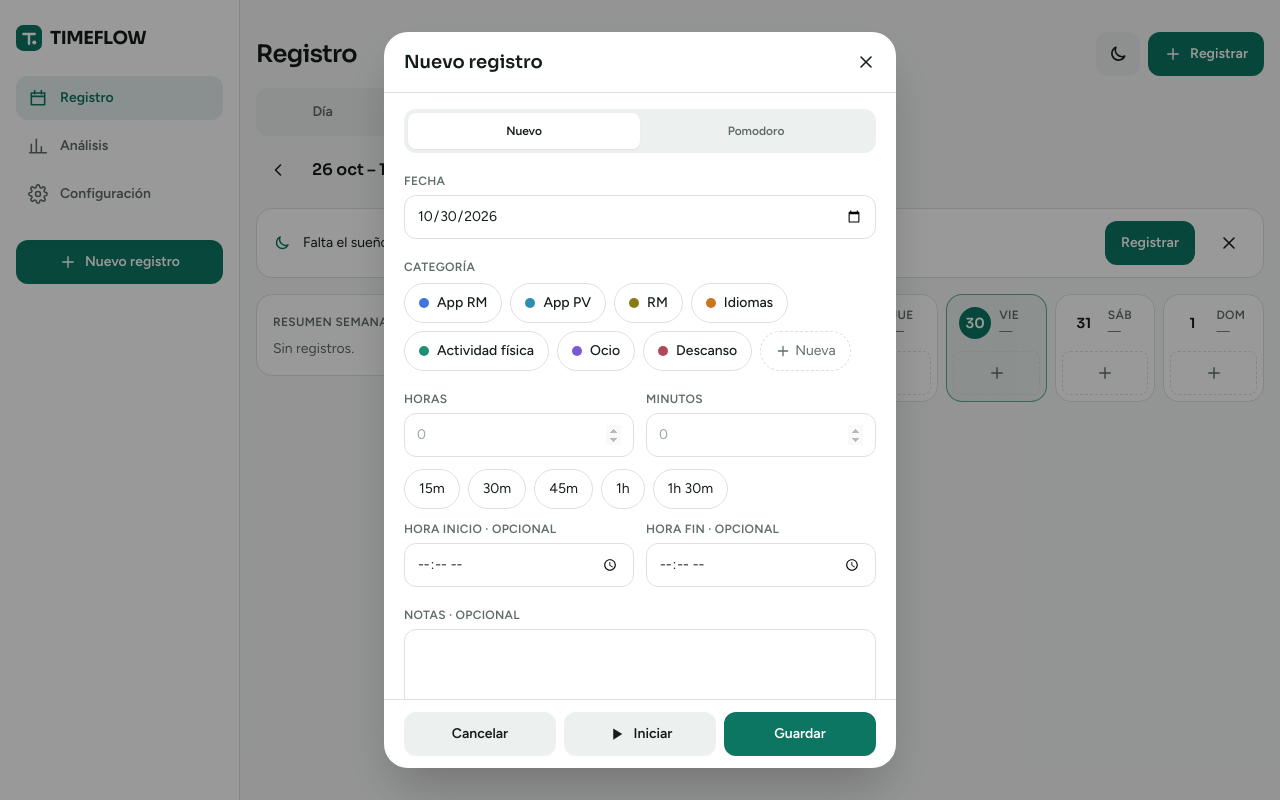
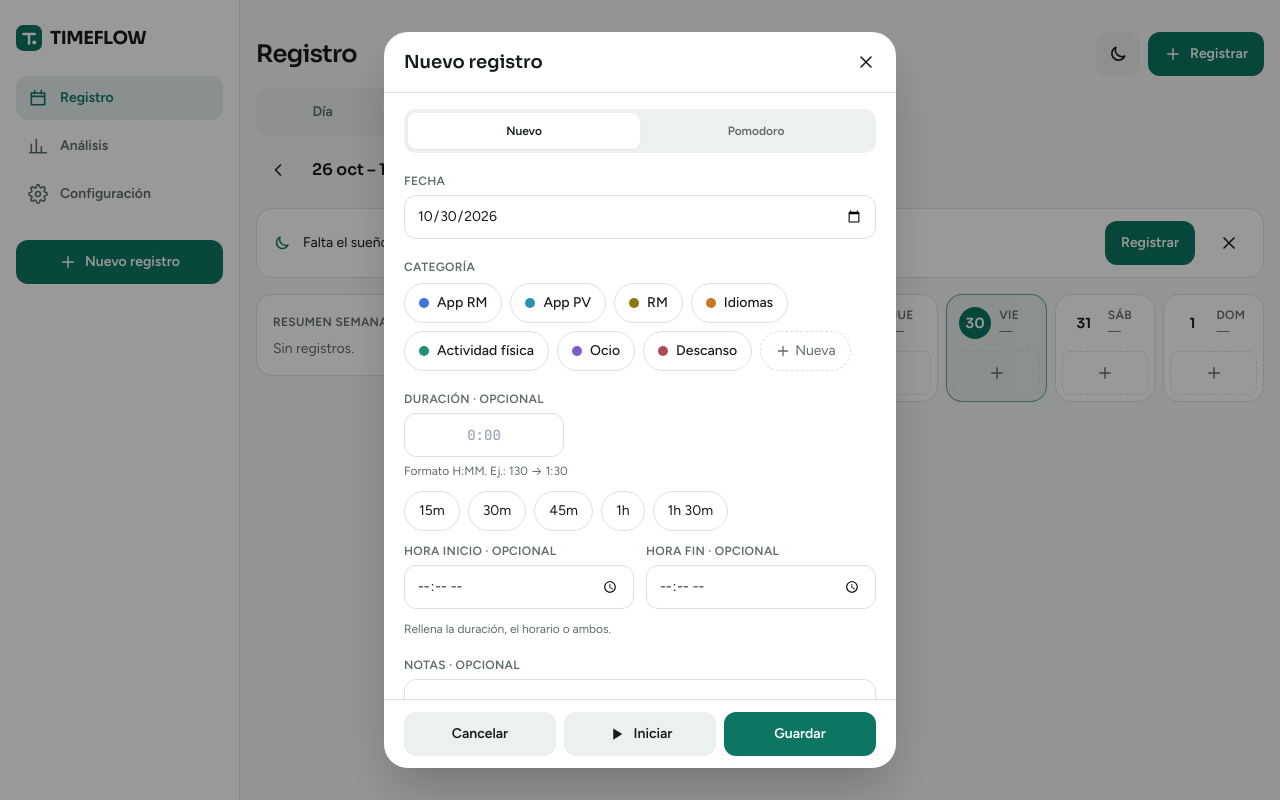
Before and after one commit to PabliVM/TIMEflow, a Next.js app: page / in a window 1280 px wide. Both pictures are taken after a click on the button "Nuevo registro". Built offline with nearby package versions, Linux system fonts and the light colour scheme.

Commit message:
Duración en un único campo H:MM; duración u horario opcionales
Co-Authored-By: Claude Opus 5.5 <noreply@anthropic.com>
Claude-Session: https://claude.ai/code/session_0124qFp3G6Na1Y9tDcaPquLH

```diff
--- a/src/domain/format.ts
+++ b/src/domain/format.ts
@@ -43,3 +43,24 @@ export function formatDateTime(iso: string, use24h: boolean): string {
   const d = new Date(iso);
   return `${d.toLocaleDateString(LOCALE, { day: 'numeric', month: 'short' })} ${formatTime(iso, use24h)}`;
 }
+
+/**
+ * Campo de duración tipo reloj. Solo dígitos; con 3-4 dígitos se lee H:MM
+ * ("130" → 1:30), con 1-2 dígitos son minutos ("45" → 0:45).
+ */
+export function maskClockInput(raw: string): string {
+  const d = raw.replace(/\D/g, '').replace(/^0+(?=\d{3})/, '').slice(0, 4);
+  return d.length >= 3 ? `${d.slice(0, -2)}:${d.slice(-2)}` : d;
+}
+
+/** Segundos, 0 si vacío, null si no es válido. */
+export function parseClockInput(v: string): number | null {
+  const d = v.replace(/\D/g, '');
+  if (!d) return 0;
+  const h = d.length >= 3 ? Number(d.slice(0, -2)) : 0;
+  const m = Number(d.slice(-2));
+  if (d.length >= 3 && m > 59) return null;
+  return (h * 60 + m) * 60;
+}
+
+export const toClockInput = (totalMin: number) => (totalMin ? `${Math.floor(totalMin / 60)}:${pad(totalMin % 60)}` : '');
--- a/src/ui/entry/EntryForm.tsx
+++ b/src/ui/entry/EntryForm.tsx
@@ -2,7 +2,7 @@
 
 import { useState } from 'react';
 import { computeRange, validateEntry } from '@/domain/entries';
-import { formatDuration } from '@/domain/format';
+import { formatDuration, maskClockInput, parseClockInput, toClockInput } from '@/domain/format';
 import { uuid } from '@/domain/ids';
 import { localTimeZone, nowIso, timeOfDay, todayKey } from '@/domain/time';
 import type { EntryMethod, TimeEntry } from '@/domain/types';
@@ -38,8 +38,7 @@ function EntryFormInner({ req }: { req: EntryFormRequest }) {
     subs: (existing ? (subsByEntry.get(existing.id) ?? []) : []).map((l) => ({ subactivityId: l.subactivityId, durationSeconds: l.durationSeconds })),
   }));
   const initMin = existing ? Math.round(existing.durationSeconds / 60) : 0;
-  const [hours, setHours] = useState(existing ? String(Math.floor(initMin / 60)) : '');
-  const [minutes, setMinutes] = useState(existing ? String(initMin % 60) : '');
+  const [dur, setDur] = useState(existing ? toClockInput(initMin) : '');
   const [start, setStart] = useState(existing?.startAt ? timeOfDay(existing.startAt) : '');
   const [end, setEnd] = useState(existing?.endAt ? timeOfDay(existing.endAt) : '');
   const [goalId, setGoalId] = useState(existing?.goalId ?? '');
@@ -52,10 +51,8 @@ function EntryFormInner({ req }: { req: EntryFormRequest }) {
   const goals = snapshot.goals.filter((g) => !g.archived || g.id === goalId);
   const timerActive = !!snapshot.timer;
 
-  const setDuration = (totalMin: number) => {
-    setHours(String(Math.floor(totalMin / 60)));
-    setMinutes(String(totalMin % 60));
-  };
+  const setDuration = (totalMin: number) => setDur(toClockInput(totalMin));
+  const parsedDur = parseClockInput(dur);
 
   /** Al completar inicio y final, la duración se rellena con el intervalo. */
   const setTimes = (s: string, e: string) => {
@@ -69,11 +66,15 @@ function EntryFormInner({ req }: { req: EntryFormRequest }) {
 
   const save = async () => {
     if (busy) return;
-    const typed = Math.round((Number(hours || 0) * 60 + Number(minutes || 0)) * 60);
+    if (parsedDur === null) return setErrors(['Duración no válida: usa H:MM (los minutos van de 00 a 59).']);
+    const typed = parsedDur;
     let durationSeconds = typed;
     let startAt: string | undefined;
     let endAt: string | undefined;
     const errs: string[] = [];
+    if (!typed && !start && !end && !lockedTimes) {
+      return setErrors(['Indica la duración o la hora de inicio y fin.']);
+    }
     if (start || end || lockedTimes) {
       if (!range) errs.push('Indica hora de inicio y final distintas, o deja ambas vacías.');
       else {
@@ -183,10 +184,19 @@ function EntryFormInner({ req }: { req: EntryFormRequest }) {
 
         {tab === 'new' && (
           <div className="flex flex-col gap-3">
-            <div className="grid grid-cols-2 gap-3">
-              <Field label="Horas">{(fid) => <Input id={fid} type="number" inputMode="numeric" min={0} max={24} value={hours} onChange={(e) => setHours(e.target.value)} placeholder="0" />}</Field>
-              <Field label="Minutos">{(fid) => <Input id={fid} type="number" inputMode="numeric" min={0} max={59} value={minutes} onChange={(e) => setMinutes(e.target.value)} placeholder="0" />}</Field>
-            </div>
+            <Field label="Duración · opcional" hint={parsedDur ? `= ${formatDuration(parsedDur)}` : 'Formato H:MM. Ej.: 130 → 1:30'}>
+              {(fid) => (
+                <Input
+                  id={fid}
+                  inputMode="numeric"
+                  autoComplete="off"
+                  placeholder="0:00"
+                  value={dur}
+                  onChange={(e) => setDur(maskClockInput(e.target.value))}
+                  className="max-w-[10rem] text-center font-mono text-2xl tabular-nums sm:text-2xl"
+                />
+              )}
+            </Field>
             <div className="flex flex-wrap gap-2">
               {QUICK.map((m) => (
                 <button key={m} type="button" onClick={() => setDuration(m)} className="min-h-10 rounded-full border border-line px-3.5 text-sm hover:bg-surface2">
@@ -198,6 +208,7 @@ function EntryFormInner({ req }: { req: EntryFormRequest }) {
               <Field label={lockedTimes ? 'Hora inicio' : 'Hora inicio · opcional'}>{(fid) => <Input id={fid} type="time" value={start} onChange={(e) => setTimes(e.target.value, end)} />}</Field>
               <Field label={lockedTimes ? 'Hora fin' : 'Hora fin · opcional'}>{(fid) => <Input id={fid} type="time" value={end} onChange={(e) => setTimes(start, e.target.value)} />}</Field>
             </div>
+            {!range && <p className="text-xs text-muted">Rellena la duración, el horario o ambos.</p>}
             {range && (
               <p className="text-sm text-muted">
                 Intervalo <strong className="text-fg">{formatDuration(range.seconds)}</strong>
```
Also changed, not shown: 1 other file (tests, documents, lock files or other folders).
